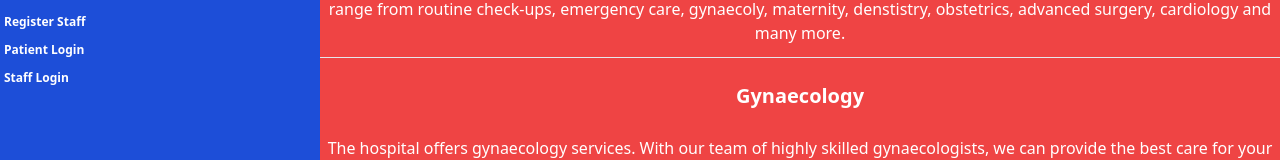
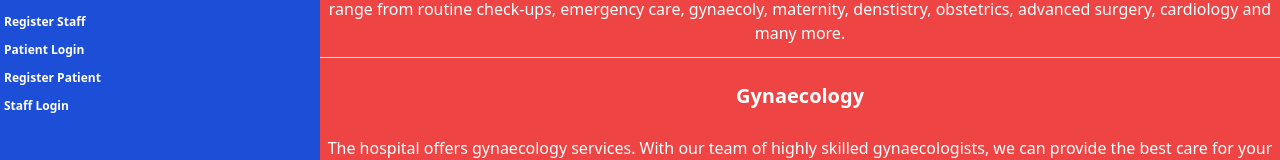
Before and after one commit to centurygenius/web_clinic_app, a plain HTML site: page index.html in a window 1280 px wide. Shown: the part 262-422 px from the top of the page. Drawn offline with Linux system fonts and the light colour scheme.

Commit message:
Add register patient link at the side bar

```diff
--- a/index.html
+++ b/index.html
@@ -139,6 +139,7 @@
                     <li class="pl-1 font-bold mb-3 hover:underline hover:text-cyan-300 hover:text-sm"><a href="#more">Lots More...</a></li>
                     <li class="pl-1 font-bold mb-3 hover:underline hover:text-cyan-300 hover:text-sm"><a href="register_staff.html">Register Staff</a></li>
                     <li class="pl-1 font-bold mb-3 hover:underline hover:text-cyan-300 hover:text-sm"><a href="patient_login.html">Patient Login</a></li>
+                    <li class="pl-1 font-bold mb-3 hover:underline hover:text-cyan-300 hover:text-sm"><a href="register_patient.html">Register Patient</a></li>
                     <li class="pl-1 font-bold mb-3 hover:underline hover:text-cyan-300 hover:text-sm"><a href="staff_login.html">Staff Login</a></li>
                 </ul>
             </nav>
```
